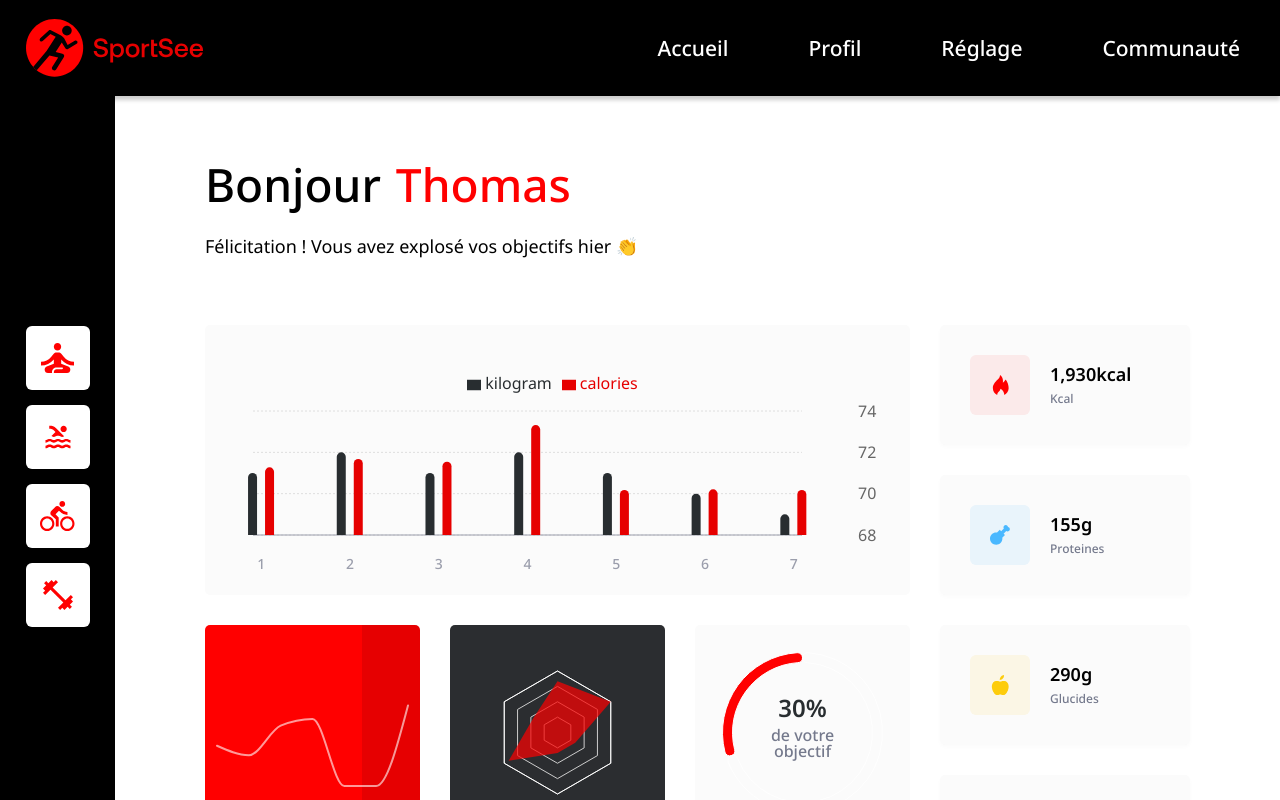
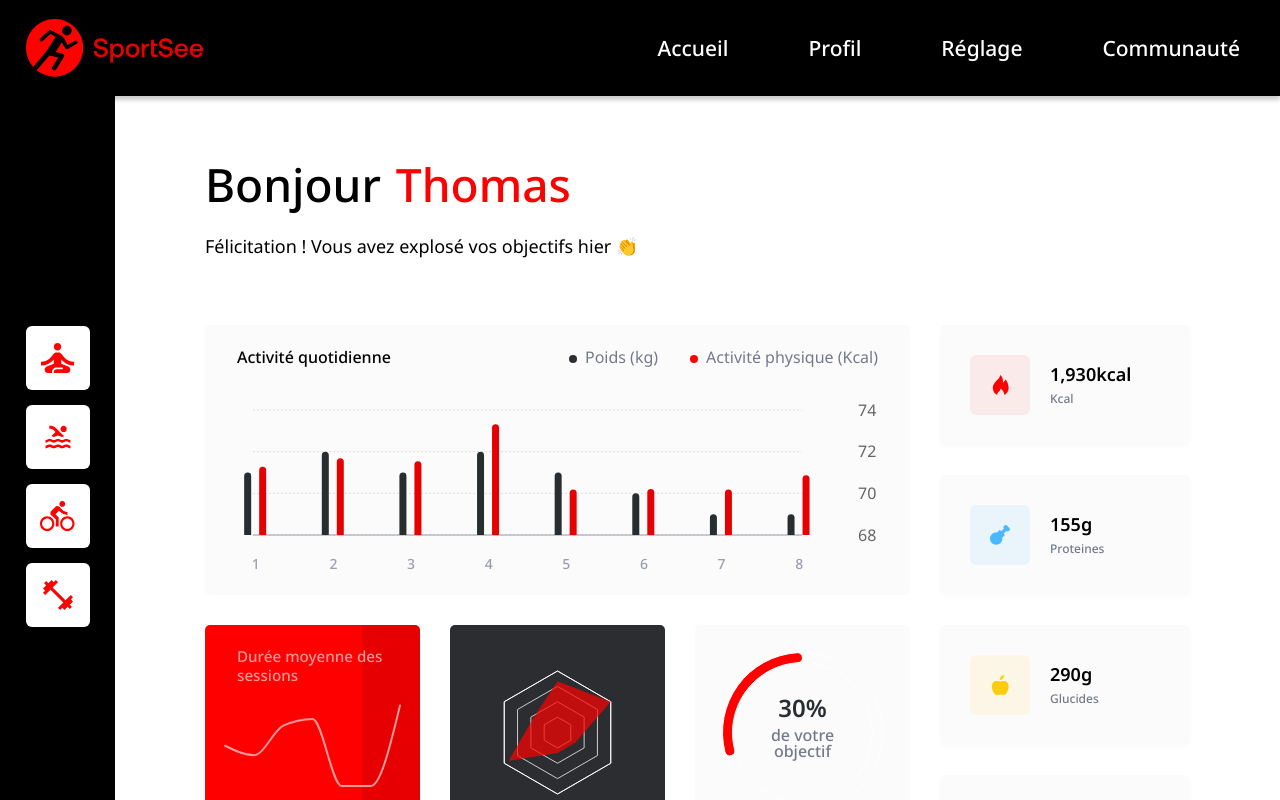
Before and after one commit to SamuelPrigent/SportSee, a React (Vite) app in the folder Frontend/: page / in a window 1280 px wide. Shown: the top 800 px of the page. Built offline with nearby package versions, Linux system fonts and the light colour scheme.

Commit message:
Ajout custom tooltips sur les recharts

```diff
--- a/Frontend/src/components/recharts/Activity.jsx
+++ b/Frontend/src/components/recharts/Activity.jsx
@@ -2,26 +2,12 @@
 import React from "react";
 // Style
 import "./recharts.css";
+// PropTypes
+import PropTypes from "prop-types";
 
-// PropTypes ??
-// import PropTypes from "prop-types";
 // mock
 // import mockedData from "../mock/mockedData.js";
-// console.log(mockedData.USER_ACTIVITY[0]);
-
-// custom tooltip activity session
-// function CustomTooltip() {
-//   return (
-//     <TooltipContainer>
-//       <TooltipLine background={`${color.neutral800}`}>
-//         {`${payload[0].value} kg`}
-//       </TooltipLine>
-//       <TooltipLine background={`${color.primary500}`}>
-//         {`${payload[1].value} kCal`}
-//       </TooltipLine>
-//     </TooltipContainer>
-//   );
-// }
+// console.log(mockedData);
 
 // activity
 import {
@@ -37,7 +23,6 @@ import {
 
 //
 function Recharts() {
-  // var
   const color = {
     primary500: "#ff0101",
     neutral100: "#fbfbfb",
@@ -48,7 +33,6 @@ function Recharts() {
     neutral900: "#020203",
   };
 
-  // activity;
   const activity = [
     {
       day: "1",
@@ -85,10 +69,29 @@ function Recharts() {
       kilogram: 69,
       calories: 160,
     },
+    {
+      day: "8",
+      kilogram: 69,
+      calories: 210,
+    },
   ];
 
   return (
     <div className="containerCharts">
+      {/* Text on the Top */}
+      <div className="infoTextContainer">
+        <div className="infoTextTitle">Activité quotidienne</div>
+        <div className="infoTextLegend">
+          <div className="infoTextLegendDetail">
+            <div className="ColorCircle1"></div>
+            Poids (kg)
+          </div>
+          <div className="infoTextLegendDetail">
+            <div className="ColorCircle2"></div>
+            Activité physique (Kcal)
+          </div>
+        </div>
+      </div>
       {/* Activity of the week */}
       <ResponsiveContainer width="100%" height="100%">
         <BarChart
@@ -97,7 +100,7 @@ function Recharts() {
           barGap={8}
           barCategoryGap="35%"
           data={activity}
-          margin={{ top: 50, right: 48, bottom: 30, left: 48 }}
+          margin={{ top: 85, right: 48, bottom: 30, left: 48 }}
         >
           <CartesianGrid
             strokeDasharray="2 2"
@@ -127,8 +130,13 @@ function Recharts() {
             domain={[0, "dataMax + 50"]}
             hide={true}
           />
-          <Tooltip />
-          <Legend verticalAlign="top" height={36} />
+          <Tooltip
+            offset={47}
+            content={<ActivityTooltip />}
+            cursor={{
+              fill: "rgba(0, 0, 0, 0.1)",
+            }}
+          />
           <Bar
             yAxisId="kg"
             dataKey="kilogram"
@@ -146,5 +154,26 @@ function Recharts() {
     </div>
   );
 }
+export default Recharts;
 
-export default Recharts;
+function ActivityTooltip({ active, payload }) {
+  if (active && payload) {
+    return (
+      <div className="customTooltip">
+        <div className="tooltipLine" background={"#2b2d30"}>
+          {`${payload[0].value} kg`}
+        </div>
+        <div className="tooltipLine" background={"#ff0101"}>
+          {`${payload[1].value} kCal`}
+        </div>
+      </div>
+    );
+  }
+
+  return null;
+}
+
+ActivityTooltip.propTypes = {
+  active: PropTypes.bool,
+  payload: PropTypes.array,
+};
--- a/Frontend/src/components/recharts/Average.jsx
+++ b/Frontend/src/components/recharts/Average.jsx
@@ -2,26 +2,12 @@
 import React from "react";
 // Style
 import "./recharts.css";
+// PropTypes
+import PropTypes from "prop-types";
 
-// PropTypes ??
-// import PropTypes from "prop-types";
 // mock
 // import mockedData from "../mock/mockedData.js";
-// console.log(mockedData.USER_ACTIVITY[0]);
-
-// custom tooltip activity session
-// function CustomTooltip() {
-//   return (
-//     <TooltipContainer>
-//       <TooltipLine background={`${color.neutral800}`}>
-//         {`${payload[0].value} kg`}
-//       </TooltipLine>
-//       <TooltipLine background={`${color.primary500}`}>
-//         {`${payload[1].value} kCal`}
-//       </TooltipLine>
-//     </TooltipContainer>
-//   );
-// }
+// console.log(mockedData);
 
 // average sessions
 import {
@@ -80,13 +66,20 @@ function Recharts() {
 
   return (
     <div className="containerCharts">
+      {/* Text */}
+      <div className="averageLabelContainer">
+        <div className="averageLabelText">
+          <div>Durée moyenne des</div>
+          <div>sessions</div>
+        </div>
+        {/* Recharts */}
         <ResponsiveContainer width="100%" height="100%">
           <LineChart
             strokeLinecap="round"
             className="averageContainer"
             data={sessions}
             outerRadius="75%"
-          margin={{ top: 0, right: 12, bottom: 24, left: 12 }}
+            margin={{ top: 0, right: 20, bottom: 24, left: 20 }}
           >
             <XAxis
               dataKey="day"
@@ -116,11 +109,32 @@ function Recharts() {
                 r: 5,
               }}
             />
-          <Tooltip />
+            <Tooltip
+              // position={{ x: 0, y: 0 }}
+              offset={5}
+              content={<AverageTooltip />}
+              cursor={{
+                stroke: "rgba(0, 0, 0, 0)",
+                strokeWidth: 32,
+              }}
+            />
           </LineChart>
         </ResponsiveContainer>
+      </div>
     </div>
   );
 }
 
 export default Recharts;
+
+function AverageTooltip({ active, payload }) {
+  if (active && payload) {
+    return <div className="averageTooltip">{`${payload[0].value} min`}</div>;
+  }
+  return null;
+}
+
+AverageTooltip.propTypes = {
+  active: PropTypes.bool,
+  payload: PropTypes.array,
+};
--- a/Frontend/src/components/recharts/recharts.css
+++ b/Frontend/src/components/recharts/recharts.css
@@ -3,9 +3,74 @@
   width: 100%;
   height: 100%;
   box-sizing: border-box;
+  position: relative;
+  /* border: 1px solid black; */
 }
 
 /* Activity */
+.customTooltip {
+  background-color: #ff0000;
+}
+
+/* hide outline on tooltip */
+[role="dialog"] {
+  outline: none;
+  height: 100% !important;
+}
+
+.tooltipLine {
+  padding: 0.75rem;
+  margin: 0;
+  color: white;
+  font-size: 0.7rem;
+  font-weight: 500;
+  /* background: ${(props) => props.background}; */
+}
+
+/* Activity Top Legend */
+.infoTextContainer {
+  position: relative;
+  background: #fbfbfb;
+}
+
+.infoTextTitle {
+  position: absolute;
+  top: 1.5rem;
+  left: 2rem;
+  margin: 0;
+  font-size: 1rem;
+  font-weight: 500;
+}
+
+.infoTextLegend {
+  display: flex;
+  position: absolute;
+  top: 1.5rem;
+  right: 2rem;
+  color: #74798c;
+}
+
+.infoTextLegendDetail {
+  margin: 0 0 0 2rem;
+}
+
+.ColorCircle1 {
+  display: inline-block;
+  width: 0.5rem;
+  height: 0.5rem;
+  margin: 0 0.5rem 0 0;
+  border-radius: 50%;
+  background: #2b2d30;
+}
+
+.ColorCircle2 {
+  display: inline-block;
+  width: 0.5rem;
+  height: 0.5rem;
+  margin: 0 0.5rem 0 0;
+  border-radius: 50%;
+  background: #ff0101;
+}
 
 /* Average */
 .averageContainer {
@@ -18,6 +83,39 @@
     #e60001 73%,
     #e60001 100%
   );
+}
+
+/* Average Text */
+.averageLabelContainer {
+  box-sizing: border-box;
+  height: 100%;
+  width: 100%;
+}
+
+.averageLabelText {
+  user-select: none;
+  display: flex;
+  flex-direction: column;
+  text-align: start;
+  gap: 4px;
+  position: absolute;
+  top: 1.5rem;
+  left: 2rem;
+  margin: 0;
+  color: rgba(255, 255, 255, 0.6);
+  font-size: 0.95rem;
+  font-weight: 500;
+  flex-wrap: nowrap;
+  z-index: 1;
+}
+
+/* Average Tooltip */
+.averageTooltip {
+  padding: 0.5rem;
+  font-size: 0.7rem;
+  font-weight: 500;
+  background: white;
+  color: black;
 }
 
 /* Radar */
--- a/Frontend/src/style/profile.css
+++ b/Frontend/src/style/profile.css
@@ -95,7 +95,7 @@
   border: 2px solid blue;
   height: 310px;
 }
-
+/*
 @media screen and (max-width: 1150px) {
   .rightContainer {
     padding: 45px 65px 70px;
@@ -110,4 +110,4 @@
   .bottomGraphs {
     grid-template-columns: 1fr;
   }
-}
+} */
```
Lines whose indentation alone changed are shown as unchanged.
